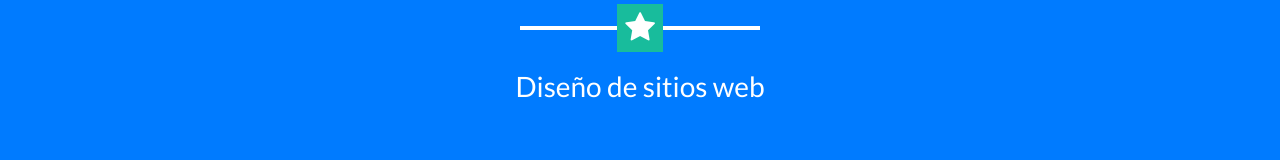
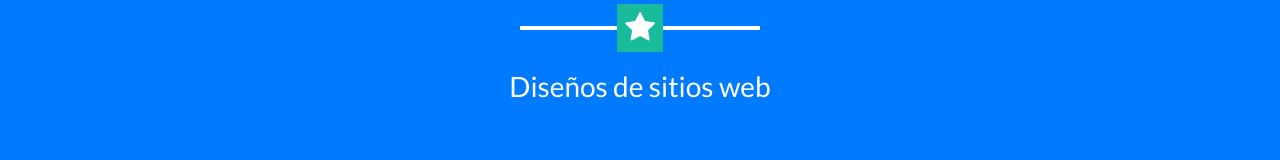
Before and after one commit to JuanJoF21/ejemplo, a website with bundled scripts: page index.html in a window 1280 px wide. Shown: the part 584-744 px from the top of the page. Built offline with nearby package versions, Linux system fonts and the light colour scheme.

Commit message:
Update index.html

```diff
--- a/index.html
+++ b/index.html
@@ -58,7 +58,7 @@
         <img class="img-fluid mb-5 d-block mx-auto" src="img/profile.png" alt="">
         <h1 class="text-uppercase mb-0">Index.html</h1>
         <hr class="star-light">
-        <h2 class="font-weight-light mb-0">Diseño de sitios web</h2>
+        <h2 class="font-weight-light mb-0">Diseños de sitios web</h2>
       </div>
     </header>
 
```
